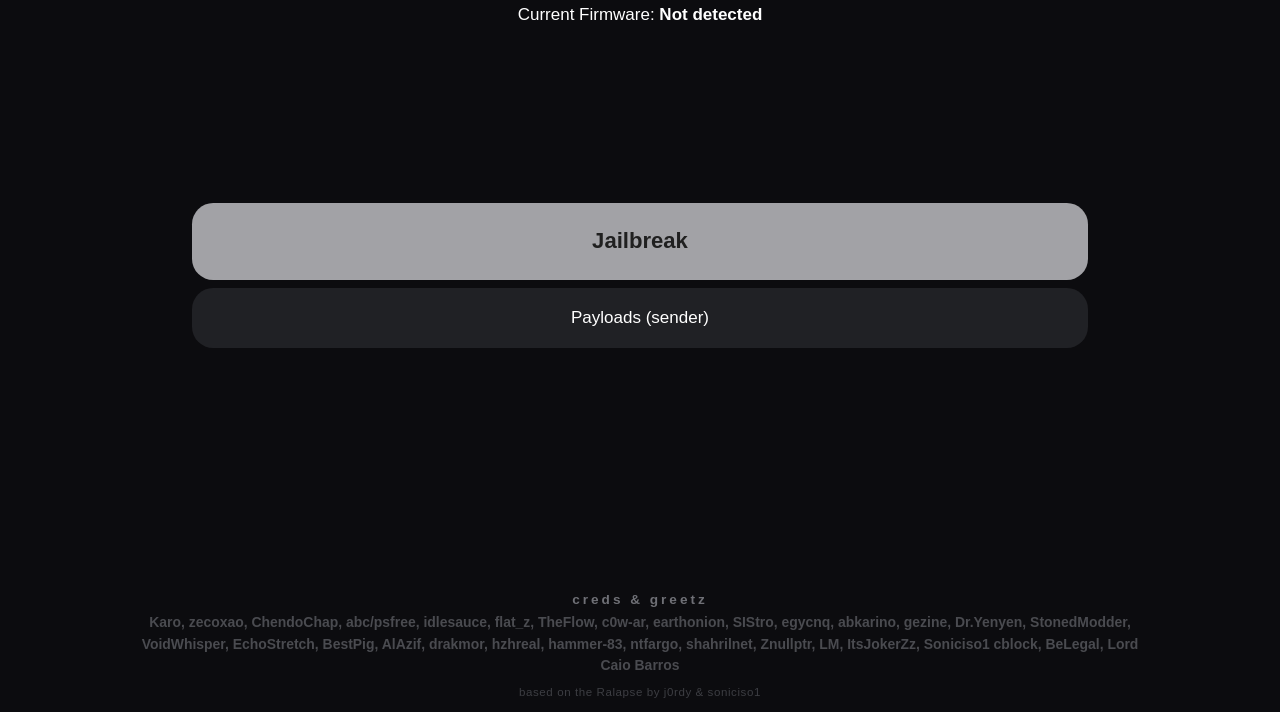
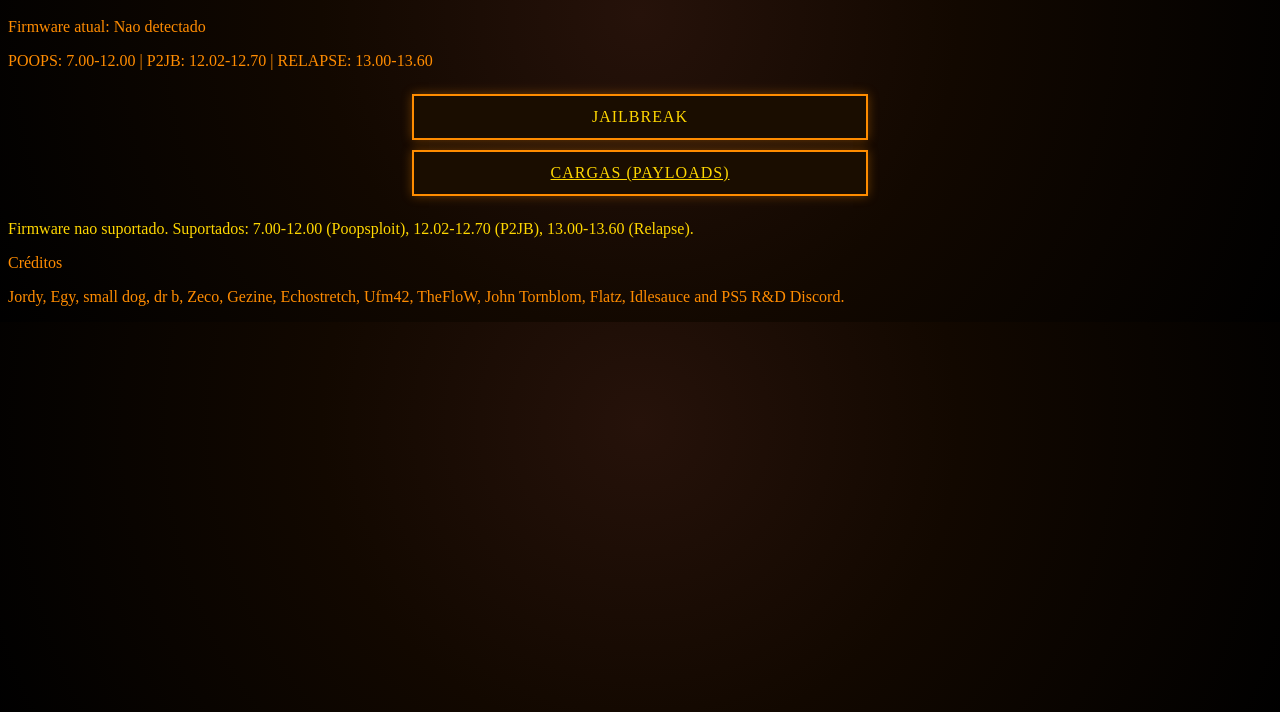
Before and after one commit to vinasxexplosao/relapsenadarepublicano, a plain HTML site: page index.html in a window 1280 px wide. Shown: the part 88-800 px from the top of the page. Drawn offline with Linux system fonts and the light colour scheme.

Commit message:
Update index.html

```diff
--- a/index.html
+++ b/index.html
@@ -3,159 +3,115 @@
 <head>
 <meta charset="utf-8">
 <meta name="viewport" content="width=device-width, initial-scale=1">
-<meta http-equiv="Cache-Control" content="no-cache, no-store, must-revalidate">
-<title>Relapse</title>
+<title>NADA REPUBLICANO - EXPLOSÃO DO GAME</title>
+<link rel="stylesheet" href="main.css?v=final">
 <style>
-:root {
-  --text-color-primary: #fff;
-  --text-color-secondary: #ccc;
-  --text-color-tertiary: #999;
-  --background-color-primary: #0c0c0f;
-  --surface-color-primary: #202125;
-  --surface-color-secondary: #15161a;
-  --surface-color-hover: #a2a2a6;
-  --text-color-primary-hover: #202020;
-  --text-color-secondary-hover: #444;
-  font-size: 17px;
+body {
+  background: radial-gradient(circle at 50% 25%, #26120a 0, #120800 45%, #000000 100%) !important;
+  color: #ffd700 !important;
 }
-
-body {
-  user-select: none;
-  -webkit-user-select: none;
-  background-color: var(--background-color-primary);
-  color: var(--text-color-primary);
-  font-family: Arial, sans-serif;
-  display: grid;
-  grid-template-rows: auto 1fr auto;
-  height: 100vh;
-  padding: 0;
-  margin: 0;
-  overflow: hidden;
-  box-sizing: border-box;
+h1 {
+  color: #ffd700 !important;
+  text-shadow: 2px 2px 0 #000, 0 0 18px rgba(255,140,0,.55);
+  letter-spacing: 1px;
+  text-transform: uppercase;
 }
-
-a { color: var(--text-color-secondary); }
-a:active, a:focus { outline: 0; border: none; }
-
+.header-sub {
+  color: #ff8c00 !important;
+  font-weight: bold;
+  text-transform: uppercase;
+  letter-spacing: 3px;
+  font-size: 0.85em;
+  text-shadow: 1px 1px 0 #000;
+  margin-top: -6px;
+}
 .btn {
-  padding: 1rem 2rem;
-  text-align: center;
-  text-decoration: none;
-  display: inline-block;
-  margin: .2rem;
-  cursor: pointer;
-  line-height: 2.5rem;
-  min-width: 5rem;
-  border-radius: 1.25rem;
-  width: 50%;
-  background-color: var(--surface-color-primary);
-  border: none;
-  color: var(--text-color-primary);
-  font-size: 1.3rem;
-  transition: background-color .25s ease;
-  box-sizing: border-box;
+  background: #1a0d00 !important;
+  border: 2px solid #ff8c00 !important;
+  color: #ffd700 !important;
+  text-transform: uppercase;
+  letter-spacing: 1px;
+  box-shadow: 0 0 10px rgba(255,140,0,.35);
 }
-
 .btn:hover, .btn:focus {
-  background-color: var(--surface-color-hover);
-  color: var(--text-color-primary-hover);
+  border-color: #ffd700 !important;
+  box-shadow: 0 0 18px rgba(255,69,0,.6);
 }
-
-.btn-secondary { padding: .5rem 2rem; font-size: 1rem; }
-
-#main-content { position: relative; box-sizing: border-box; }
-#main-content > div {
-  position: absolute;
-  top: 0;
-  left: 0;
-  width: 100%;
-  height: 100%;
-  opacity: 0;
-  pointer-events: none;
-  transition: opacity .3s ease-in-out;
-  box-sizing: border-box;
-  display: flex;
-}
-
-#pre-jb-view {
-  display: block !important;
-  padding-top: 18vh;
-  text-align: center;
-}
-
-#pre-jb-view .btn {
-  display: block;
-  width: 70%;
-  max-width: none;
-  margin: .5rem auto;
-}
-
-.selected { opacity: 1 !important; pointer-events: auto !important; }
-.position-relative { position: relative; }
-.text-center { text-align: center; }
-.fw-bold { font-weight: 800; }
-.text-secondary {
-  color: var(--text-color-secondary);
-  margin: 0;
-  padding: 0;
-  text-overflow: ellipsis;
-  overflow: hidden;
-  white-space: nowrap;
-  font-size: .8rem;
-}
-.p-2 { padding: .5rem !important; }
-.mt-2 { margin-top: .5rem !important; }
-.mb-2 { margin-bottom: .5rem !important; }
-  /* ---- creds & greetz, lifted verbatim from the poop2jb landing ---- */
-/* Credits, in slopkit2's style: a muted label over a single wrapped line of names.
-   position:fixed so it pins to the bottom without joining the centred flex column
-   (body is height:100vh;overflow:hidden - an in-flow footer would push the buttons). */
-#credits{
-    position:fixed; bottom:14px; left:0; right:0;
-    text-align:center; padding:0 16px; pointer-events:none;
-}
-#credits span{ display:block; color:#6f7076; font-size:0.8rem; font-weight:700;
-               letter-spacing:.22em; margin-bottom:5px; }
-/* 26 names wrap to ~3 lines; cap the width so they break evenly rather than
-   spanning the full screen, and keep the whole block clear of the buttons. */
-#credits h3{ margin:0 auto; max-width:60rem; font-size:0.82rem; font-weight:700;
-             color:#4a4b50; line-height:1.55; }
-#basedon{ margin:9px 0 0; font-size:0.68rem; color:#3d3e43; letter-spacing:.05em;
-           font-weight:400; }
+.text-secondary { color: #ff8c00 !important; }
+#top-bar-text { color: #ff8c00 !important; }
+.btn-row { display: flex; flex-direction: column; gap: 10px; align-items: center; padding: 8px 0; }
+.btn-row .btn { display: block; width: 70%; max-width: 420px; text-align: center; padding: 12px 16px; }
 </style>
 </head>
 <body>
 <div class="p-2">
-    <h1 class="text-center">Relapse (7.00 - 13.60)</h1>
-	<p class="text-center" id="top-bar-text">Current Firmware: <span class="fw-bold" id="current-fw">Unknown</span></p>
+<h1 class="text-center">Nada Republicano</h1>
+<p class="text-center header-sub">Explosão do Game</p>
+<p class="text-center" id="top-bar-text">Firmware atual: <span class="fw-bold" id="current-fw">Desconhecido</span></p>
+<p class="text-center text-secondary">POOPS: 7.00-12.00 | P2JB: 12.02-12.70 | RELAPSE: 13.00-13.60</p>
 </div>
-
 <div id="main-content">
 <div id="pre-jb-view" class="selected">
-      <a tabindex="0" class="btn fw-bold" id="run-jb" href="relapse.html">Jailbreak</a>
-      <a tabindex="0" class="btn btn-secondary" id="run-sender" href="relapse.html?senderok=1">Payloads (sender)</a>
+<div class="btn-row">
+<a tabindex="0" class="btn fw-bold" id="run-jb">Jailbreak</a>
+<a tabindex="0" class="btn fw-bold" id="open-payloads" href="https://vinasxexplosao.github.io/relapsenadarepublicano/relapse.html?senderok=1">Cargas (Payloads)</a>
+</div>
+<p id="fw-status" hidden></p>
 </div>
 </div>
-
-  <div id="credits">
-    <span>creds &amp; greetz</span>
-    <h3>
-        Karo, zecoxao, ChendoChap, abc/psfree, idlesauce, flat_z, TheFlow,
-        c0w-ar, earthonion, SIStro, egycnq, abkarino, gezine, Dr.Yenyen,
-        StonedModder, VoidWhisper, EchoStretch, BestPig, AlAzif, drakmor,
-        hzhreal, hammer-83, ntfargo, shahrilnet, Znullptr,
-        LM, ItsJokerZz, Soniciso1
-        cblock, BeLegal, Lord Caio Barros
-    </h3>
-    <p id="basedon">based on the Ralapse by j0rdy & soniciso1</p>
+<div class="position-relative text-center p-2 mb-2">
+<p class="text-secondary">Créditos</p>
+<p class="text-secondary mt-2">Jordy, Egy, small dog, dr b, Zeco, Gezine, Echostretch, Ufm42, TheFloW, John Tornblom, Flatz, Idlesauce and PS5 R&amp;D Discord.</p>
 </div>
 <script>
 try {
-      var firmwareMatch = /PlayStation 5\/(\d+\.\d+)/.exec(navigator.userAgent);
-      var firmware = firmwareMatch ? firmwareMatch[1] : "";
-      document.getElementById("current-fw").textContent = firmware || "Not detected";
+var POOPS_HREF = "slopkit/poops.html?go=1&auto=1&production=1&trigger=netcontrol"
++ "&attempts=8&only=ps0_preflight,ps1_prepare,ps3_stage0,ps4_validate,"
++ "ps5_stage1,ps6_stage2,ps8_stage3,ps9_stage4,ps10_stage5&log=debug"
++ "&payload=1&v=final";
+var P2JB_HREF = "slopkit/p2jb.html?go=1&auto=1&production=1&log=debug"
++ "&payload=1&v=final";
+var RELAPSE_HREF = "https://vinasxexplosao.github.io/relapsenadarepublicano/relapse.html";
+var POOPS_FIRMWARES = [
+  "7.00", "7.01", "7.20", "7.40", "7.60", "7.61",
+  "8.00", "8.20", "8.40", "8.60",
+  "9.00", "9.05", "9.20", "9.40", "9.60",
+  "10.00", "10.01", "10.20", "10.40", "10.60",
+  "11.00", "11.20", "11.40", "11.60", "12.00"
+];
+var P2JB_FIRMWARES = [
+  "12.02", "12.20", "12.40", "12.60", "12.70"
+];
+var RELAPSE_FIRMWARES = [
+  "13.00", "13.20", "13.40", "13.42", "13.60"
+];
+var ua = navigator.userAgent;
+var fwStr = "";
+var marker = "PlayStation 5/";
+var idx = ua.indexOf(marker);
+if (idx >= 0) {
+  fwStr = ua.substring(idx + marker.length).split(" ")[0].split(";")[0].split(")")[0];
+}
+var el = document.getElementById("current-fw");
+el.textContent = fwStr || "Nao detectado";
+var jbButton = document.getElementById("run-jb");
+var fwStatus = document.getElementById("fw-status");
+var href = "";
+if (POOPS_FIRMWARES.indexOf(fwStr) !== -1) href = POOPS_HREF;
+else if (P2JB_FIRMWARES.indexOf(fwStr) !== -1) href = P2JB_HREF;
+else if (RELAPSE_FIRMWARES.indexOf(fwStr) !== -1) href = RELAPSE_HREF;
+if (href) {
+  jbButton.setAttribute("href", href);
+  try { jbButton.focus(); } catch (e) { }
+} else {
+  jbButton.classList.add("btn-disabled");
+  jbButton.setAttribute("aria-disabled", "true");
+  fwStatus.hidden = false;
+  fwStatus.textContent = "Firmware nao suportado"
+  + (fwStr ? ": " + fwStr : "")
+  + ". Suportados: 7.00-12.00 (Poopsploit), 12.02-12.70 (P2JB), 13.00-13.60 (Relapse).";
+}
 } catch (e) { }
-    try { document.getElementById("run-jb").focus(); } catch (e) { }
 </script>
 </body>
 </html>
```
Lines whose indentation alone changed are shown as unchanged.
